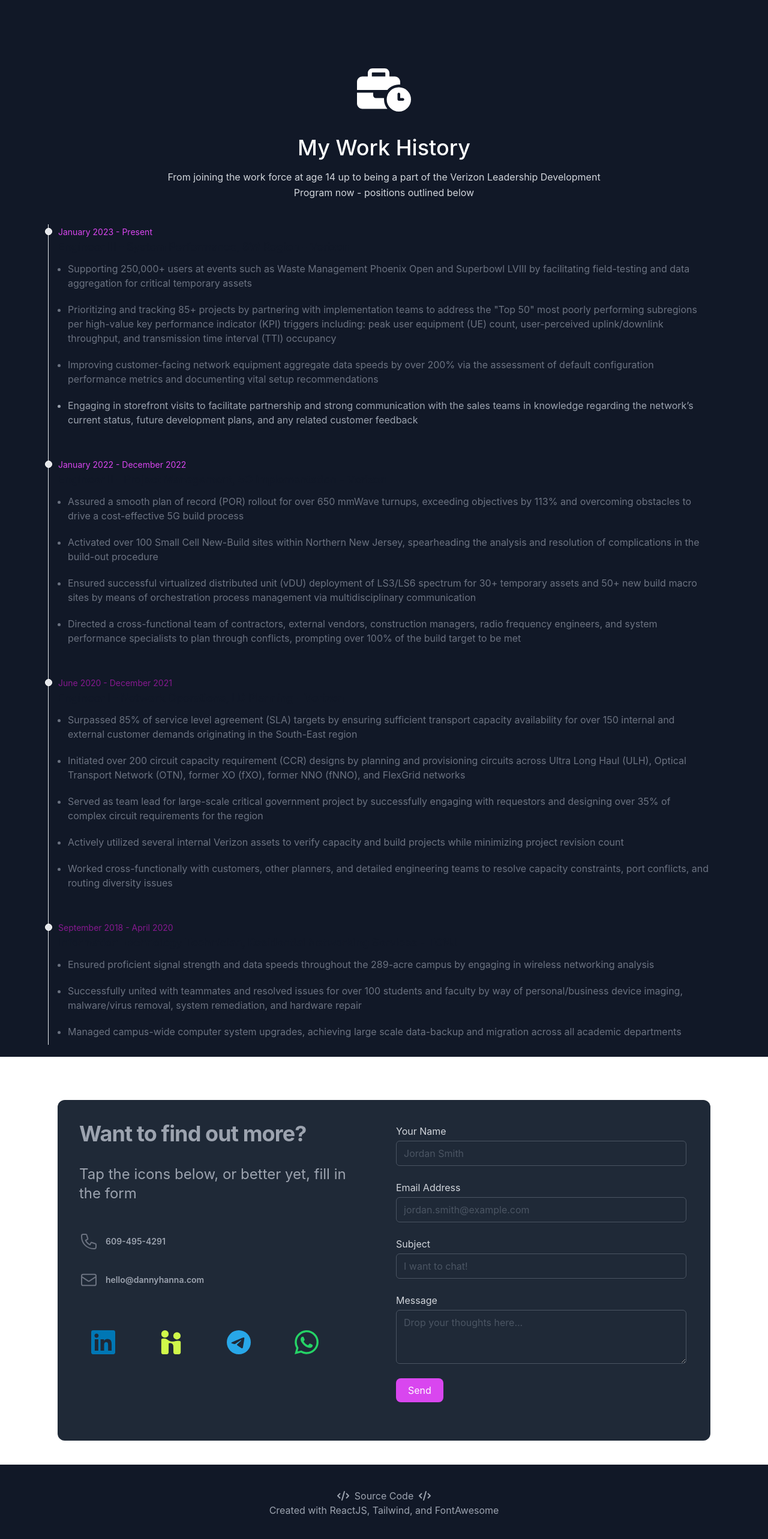
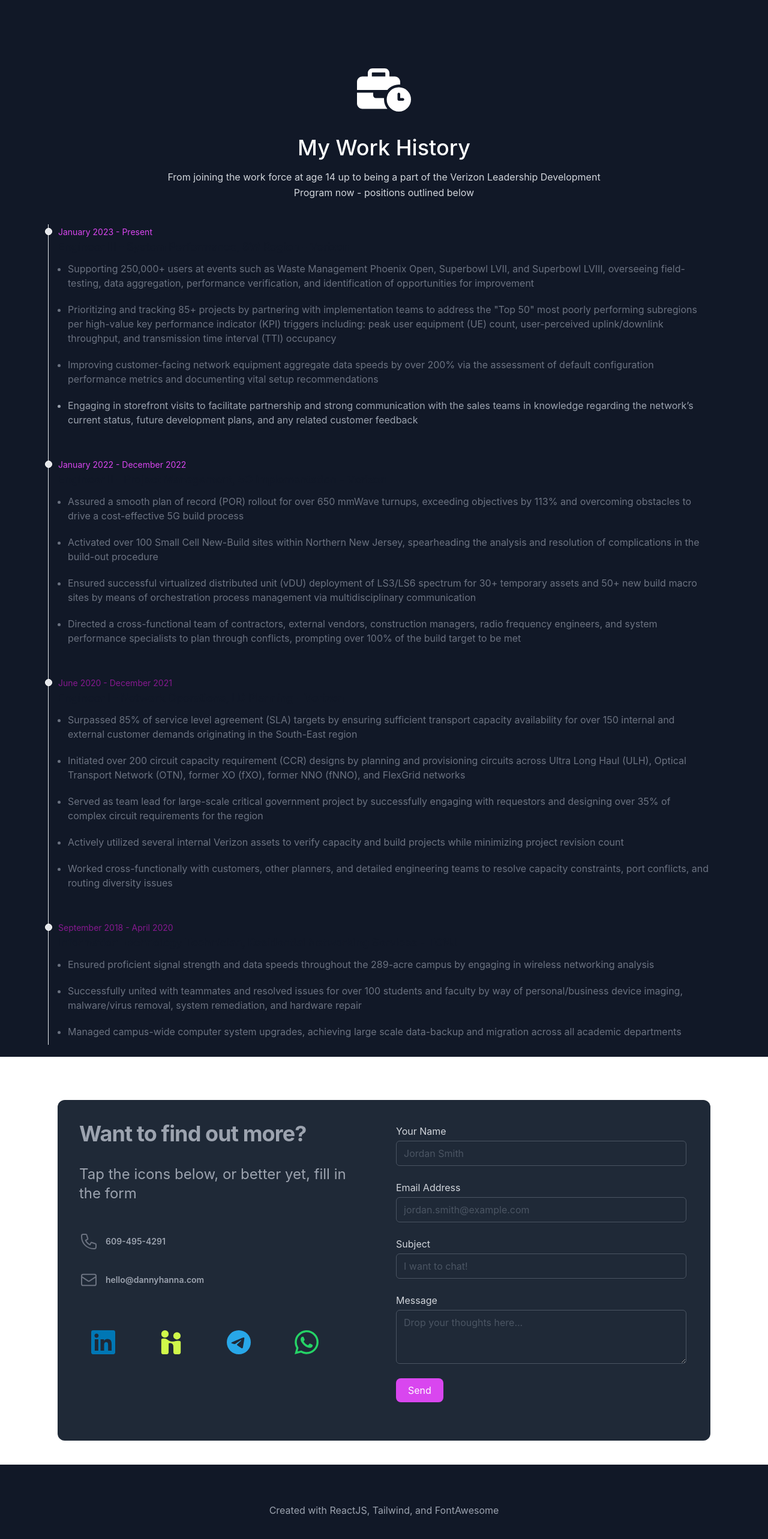
Before and after one commit to hannad4/hannad4.github.io, a React (Create React App) app in the folder new-website/: page / in a window 1280 px wide. Shown: the part 1795-4361 px from the top of the page at 60% size. Built offline with nearby package versions, Linux system fonts and the light colour scheme.

Commit message:
updated keying

```diff
--- a/new-website/src/components/ContactNew.js
+++ b/new-website/src/components/ContactNew.js
@@ -81,7 +81,7 @@
         "service_7uh2h2d",
         "template_75gr00i",
         form.current,
-        "BxEQeqvUUw1nO4ukQ"
+        "MMSMo_Hh1FFsbb4TF"
       )
       .then(
         (result) => {
--- a/new-website/src/components/Footer.js
+++ b/new-website/src/components/Footer.js
@@ -7,15 +7,6 @@
   return (
     <CFooter>
       <div class="text-center px-2 py-10">
-        <CLink
-          href="https://github.com/hannad4/hannad4.github.io/tree/new-website"
-          target="_blank"
-        >
-          <FontAwesomeIcon icon={faCode}></FontAwesomeIcon>
-          &nbsp; Source Code &nbsp;
-          <FontAwesomeIcon icon={faCode}></FontAwesomeIcon>
-        </CLink>
-
         <br></br>
         <span>Created with ReactJS, Tailwind, and FontAwesome</span>
       </div>
--- a/new-website/src/components/Work.js
+++ b/new-website/src/components/Work.js
@@ -39,8 +39,9 @@
               <ul class="list-disc px-4">
                 <li class="text-base font-normal text-gray-500 dark:text-gray-400 py-2.5">
                   Supporting 250,000+ users at events such as Waste Management
-                  Phoenix Open and Superbowl LVIII by facilitating field-testing
-                  and data aggregation for critical temporary assets
+                  Phoenix Open, Superbowl LVII, and Superbowl LVIII, overseeing
+                  field-testing, data aggregation, performance verification, and
+                  identification of opportunities for improvement
                 </li>
                 <li class="text-base font-normal text-gray-500 dark:text-gray-400 py-2.5">
                   Prioritizing and tracking 85+ projects by partnering with
```
